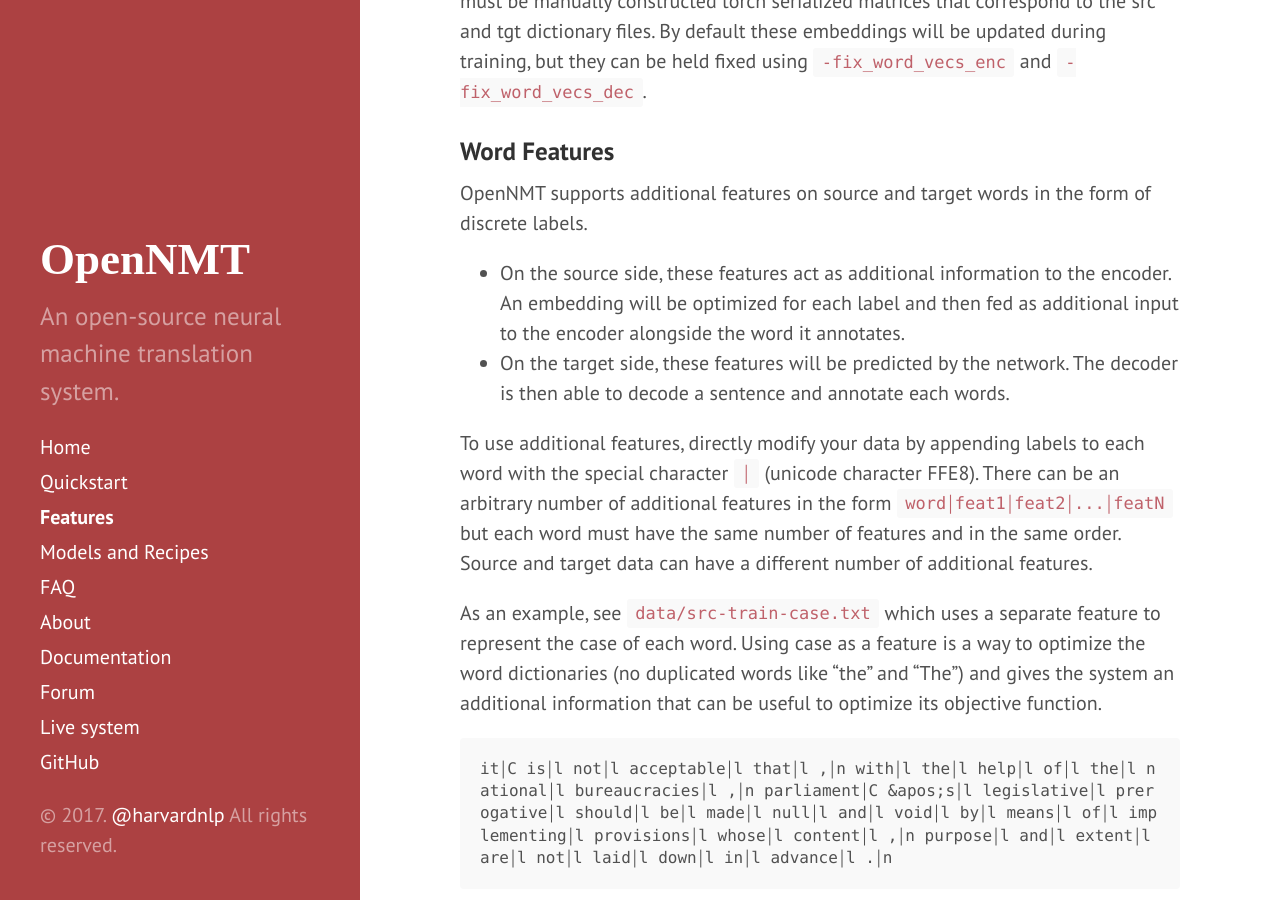
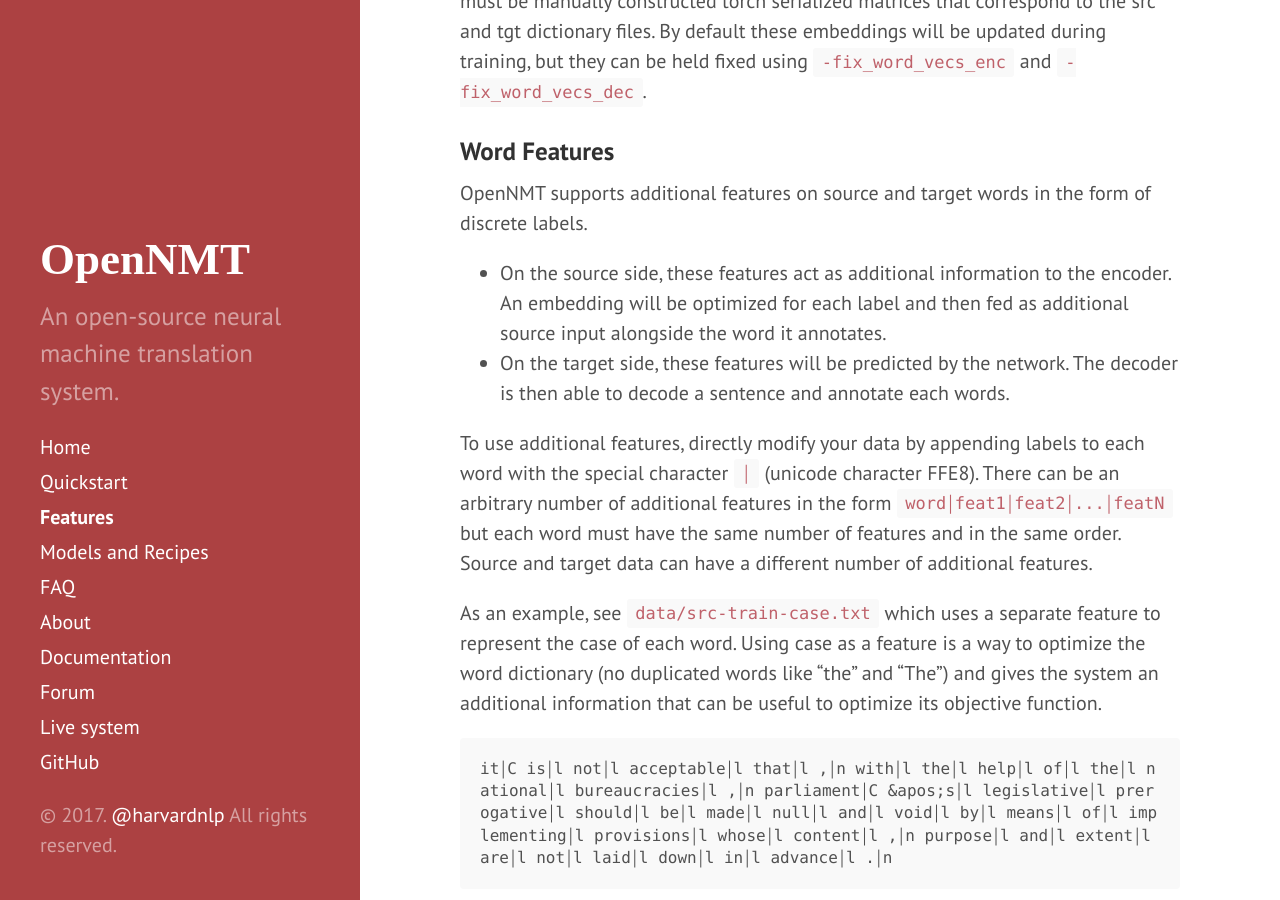
Before and after one commit to OpenNMT/opennmt.github.io, a Jekyll site: the page built from Advanced.md, in a window 1280 px wide and 900 px high, scrolled down 2475 px. Built offline with Jekyll 4.4.1, drawn with Linux system fonts in a browser that asks for light colours.

Commit message:
Fix typos

````diff
--- a/Advanced.md
+++ b/Advanced.md
@@ -64,8 +64,8 @@ training, but they can be held fixed using `-fix_word_vecs_enc` and
 OpenNMT supports additional features on source and target words in the form of discrete labels.
 
 * On the source side, these features act as additional information to the encoder. An
-embedding will be optimized for each label and then fed as additional input to the
-encoder alongside the word it annotates.
+embedding will be optimized for each label and then fed as additional source input
+alongside the word it annotates.
 * On the target side, these features will be predicted by the network. The
 decoder is then able to decode a sentence and annotate each words.
 
@@ -76,7 +76,7 @@ features and in the same order. Source and target data can have a different numb
 
 As an example, see `data/src-train-case.txt` which uses a separate feature
 to represent the case of each word. Using case as a feature is a way to optimize the word
-dictionaries (no duplicated words like "the" and "The") and gives the system an additional
+dictionary (no duplicated words like "the" and "The") and gives the system an additional
 information that can be useful to optimize its objective function.
 
 ```
````
